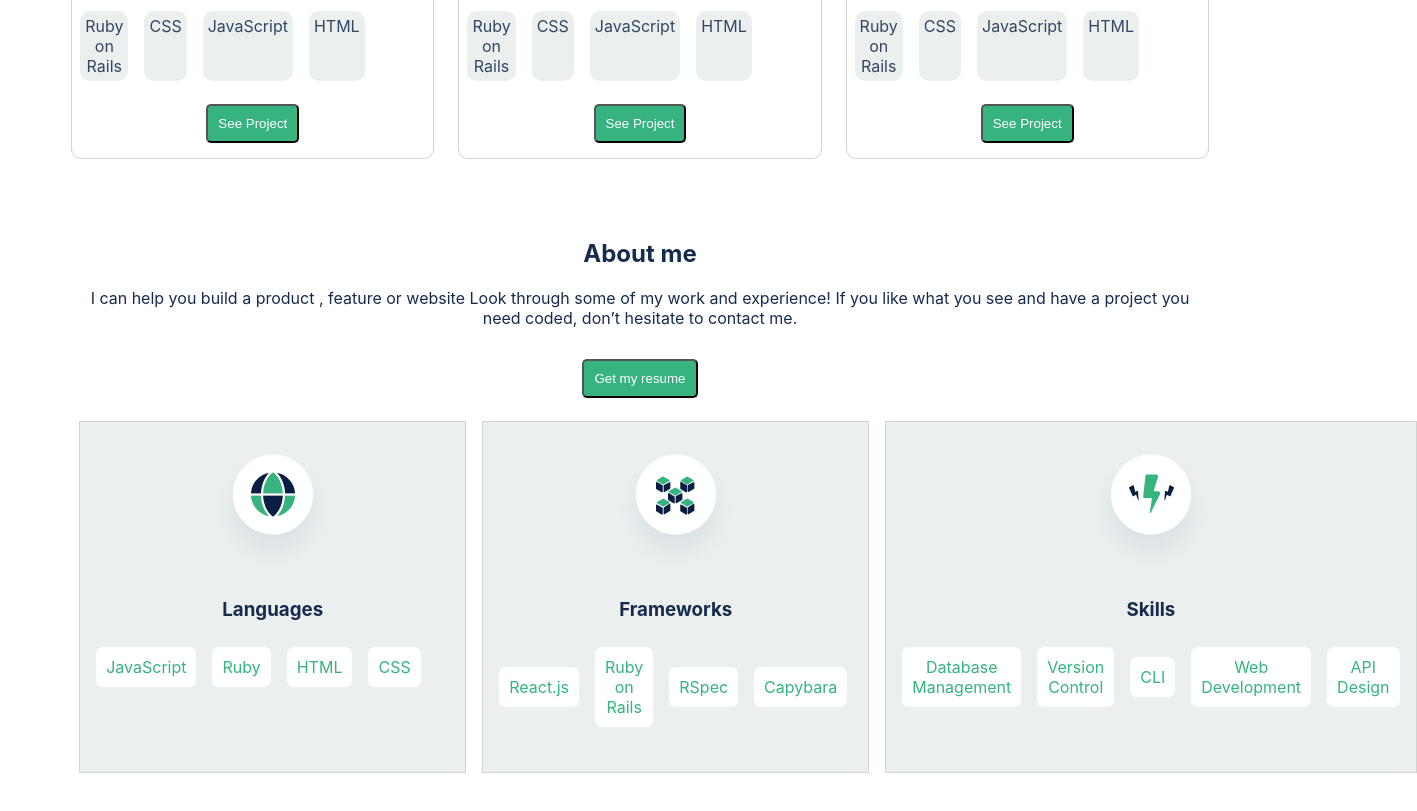
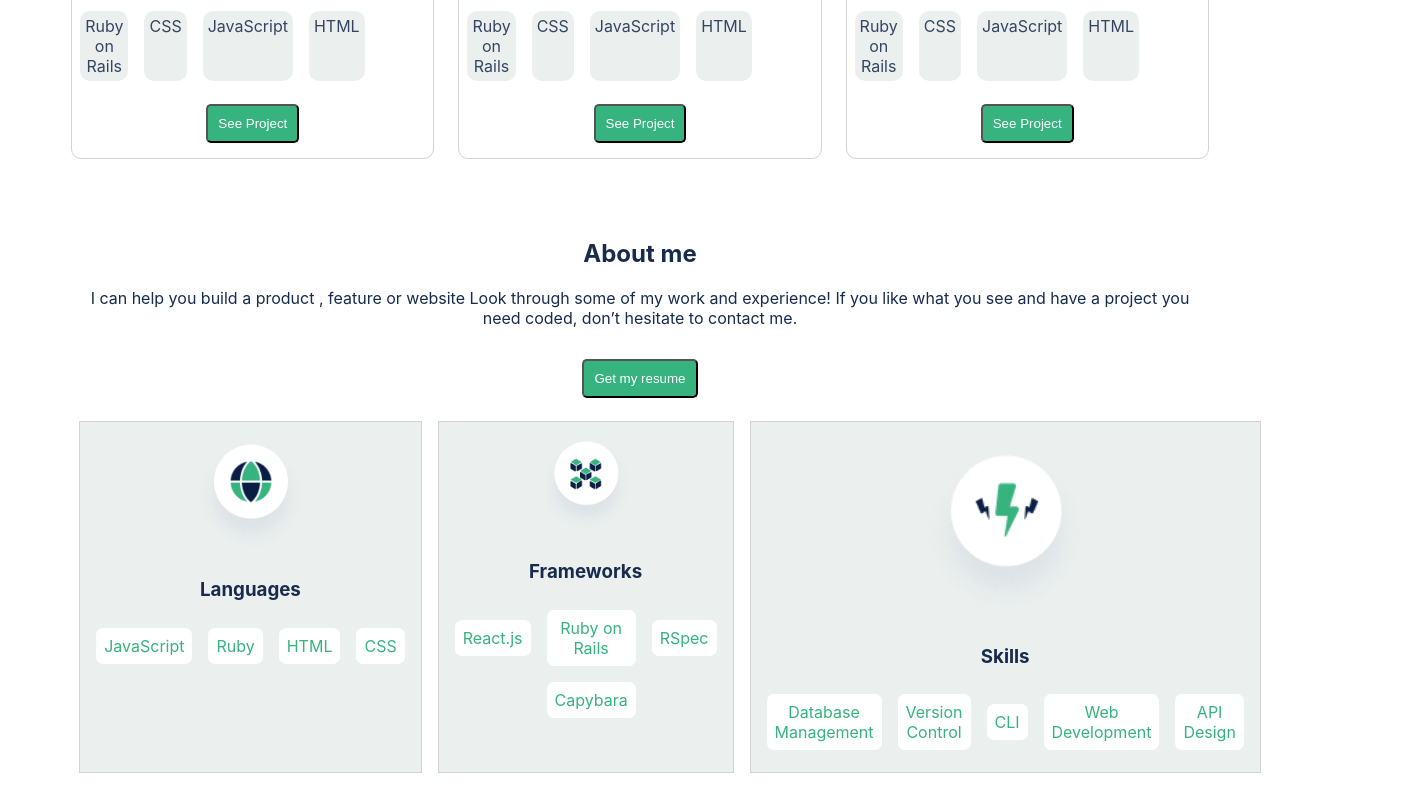
Before and after one commit to flov3rh/portfolio, a plain HTML site: page index.html in a window 1280 px wide. Shown: the part 1660-2471 px from the top of the page, 1417 px wide, since content can reach past the window. Drawn offline with Linux system fonts and the light colour scheme.

Commit message:
remove redundant li items add figure and style grid tags

```diff
--- a/css/styles.css
+++ b/css/styles.css
@@ -23,7 +23,7 @@
 
 #about-me>ul{
   display: grid;
-  grid-template-columns: repeat(3,1fr);
+  grid-template: auto / repeat(3,auto);
 }
 
 #about-me>ul>li>ul{
@@ -34,14 +34,26 @@
 
 #about-me>ul>li>ul>li>ul{
   display: grid;
-  grid-template: auto auto / repeat(9,1fr);
+  grid-template: auto auto / repeat(9,auto);
   align-items: center;
 }
 
 #about-me>ul>li>ul>li>ul>li {
   background-color: white;
-  padding: 10px;
+  padding: 8px;
   border-radius: 7px;
+}
+
+.li-mid {
+  grid-column-end: 3;
+}
+
+.li-long {
+  grid-column: 2 / 8;
+}
+
+.li-center {
+  grid-column: 2 / 8;
 }
 
 figure {
--- a/index.html
+++ b/index.html
@@ -131,8 +131,8 @@
       <ul class="list-format">
         <li>
           <ul class="list-format">
-            <li><img src="./imgs/languages.png" alt="Languages Icon"></li>
-            <li><h3>Languages</h3></li>
+            <figure><img src="./imgs/languages.png" alt="Languages Icon"></figure>
+            <h3>Languages</h3>
             <li>
               <ul class="list-format greenish">
                 <li class="li-mid">JavaScript</li>
@@ -146,8 +146,8 @@
 
         <li>
           <ul class="list-format">
-            <li><img src="./imgs/frameworks.png" alt="Frameworks Icon"></li>
-            <li><h3>Frameworks</h3></li>
+            <figure><img src="./imgs/frameworks.png" alt="Frameworks Icon"></figure>
+            <h3>Frameworks</h3>
             <li>
               <ul class="list-format greenish">
                 <li>React.js</li>
@@ -161,8 +161,8 @@
 
         <li>
           <ul class="list-format">
-            <li><img src="./imgs/skills.png" alt="Skills Icon"></li>
-            <li><h3>Skills</h3></li>
+            <figure><img src="./imgs/skills.png" alt="Skills Icon"></figure>
+            <h3>Skills</h3>
             <li>
               <ul class="list-format greenish">
                 <li>Database Management</li>
```
